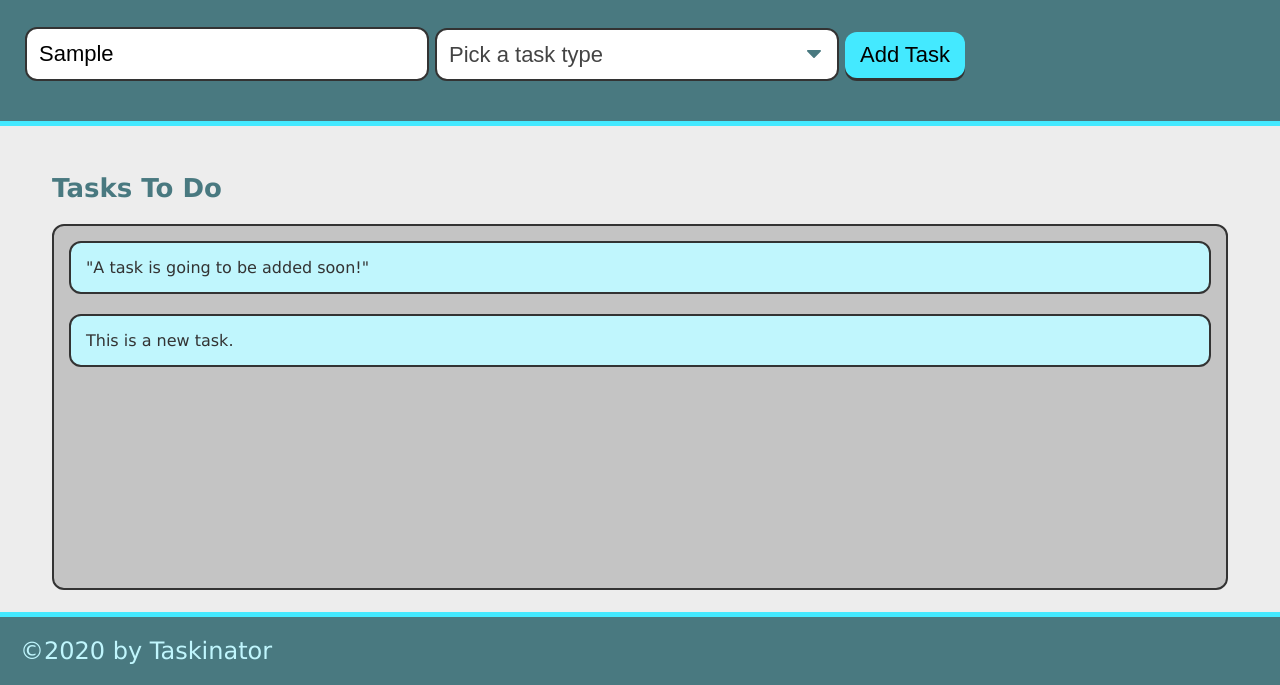
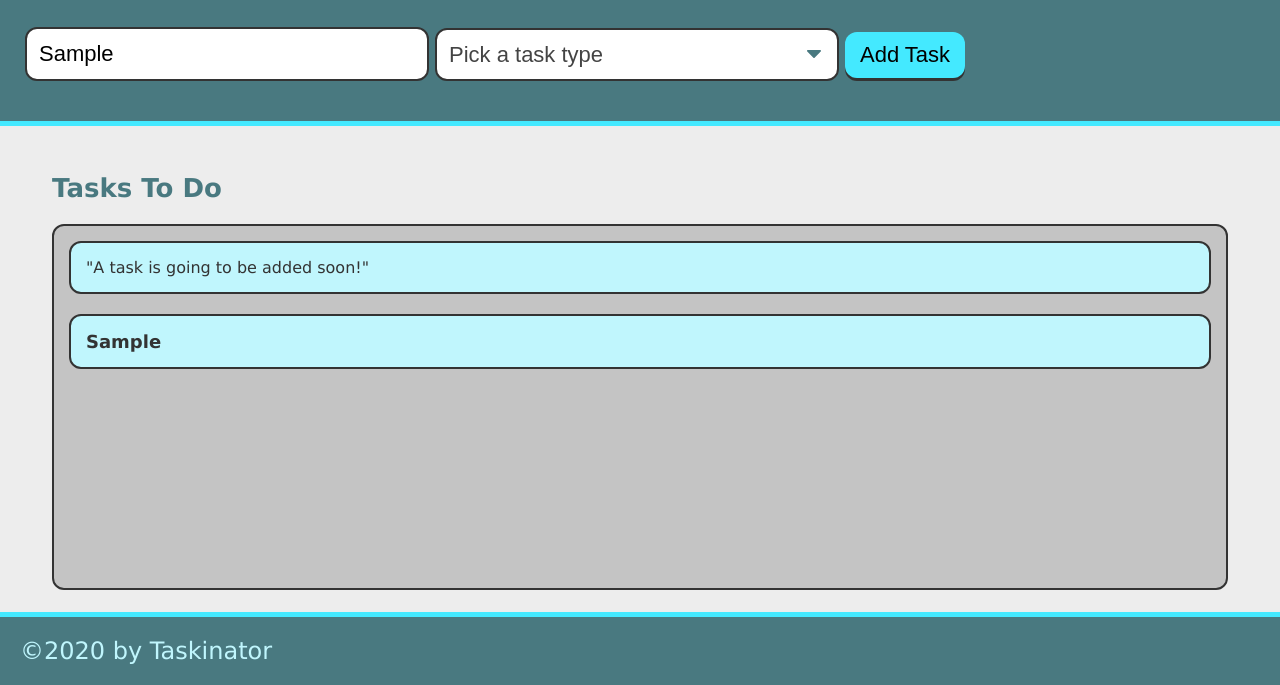
Before and after one commit to a2214n/Taskinator, a plain HTML site: page index.html in a window 1280 px wide. Both pictures are taken after typing "Sample" into the empty fields and a click on the button "Add Task". Shown: the part 115-800 px from the top of the page. Drawn offline with Linux system fonts and the light colour scheme.

Commit message:
form updates

```diff
--- a/assets/js/script.js
+++ b/assets/js/script.js
@@ -1,14 +1,29 @@
 var formEl = document.querySelector("#task-form");
 var tasksToDoEl = document.querySelector("#tasks-to-do");
 
+
 var createTaskHandler = function (event) {
+event.preventDefault();
+var taskNameInput = document.querySelector("input[name='task-name']").value;
+var taskTypeInput = document.querySelector("select[name='task-type']").value;
 
-event.preventDefault();
 
+//create list item
     var listItemEl = document.createElement("li");
     listItemEl.className = "task-item";
-    listItemEl.textContent = "This is a new task.";
+
+    //create div to hold task info and add to list item
+    var taskInfoEl = document.createElement("div");
+    //for styling
+    taskInfoEl.className = "task-info"
+
+    //add HTML content to div
+    taskInfoEl.innerHTML = "<h3 class= 'task-name'>" + taskNameInput + "</h3><span class='task-type'>" + taskTypeInput + "</span>";
+    listItemEl.appendChild(taskInfoEl);
+
+    // add entire list item to list
     tasksToDoEl.appendChild(listItemEl);
+
 };
 
 
--- a/index.html
+++ b/index.html
@@ -19,7 +19,7 @@
             </div>
             <div class="form-group">
                 <select name="task-type" class="select-dropdown">
-                    <option value="" diabled selected>Pick a task type</option>
+                    <option value="" disabled selected>Pick a task type</option>
                     <option value="Print">Print</option>
                     <option value="Web">Web</option>
                     <option value="Mobile">Mobile</option>
```
